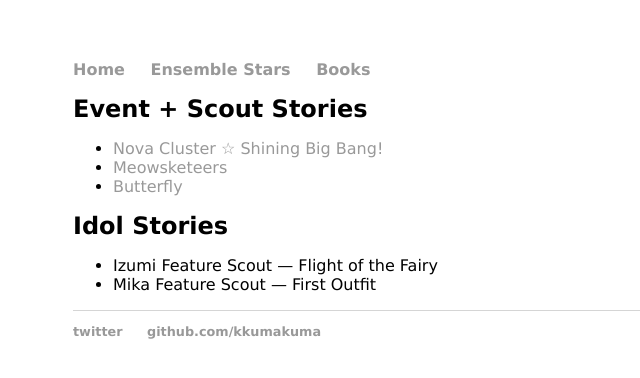
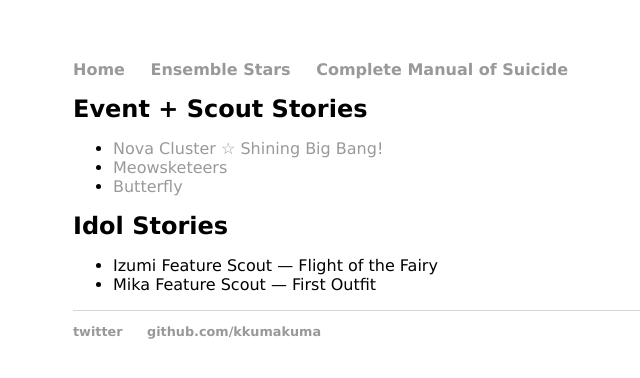
Before and after one commit to kkumakuma/kkumakuma.github.io, a Jekyll site: the page built from enstars/index.html, in a window 1280 px wide. Shown: the top 378 px of the page, without its empty margins (119-759 px from the left). Built offline with Jekyll 4.4.1, drawn with Linux system fonts in a browser that asks for light colours.

Commit message:
reorganise

```diff
--- a/_layouts/default.html
+++ b/_layouts/default.html
@@ -13,7 +13,7 @@
     		<ul>
         		<li><a href="/">Home</a></li>
 	        	<li><a href="/enstars">Ensemble Stars</a></li>
-            <li><a href="/books">Books</a></li>
+            <li><a href="/kanzen">Complete Manual of Suicide</a></li>
     		</ul>
 		</nav>
 		<div class="container">
```
